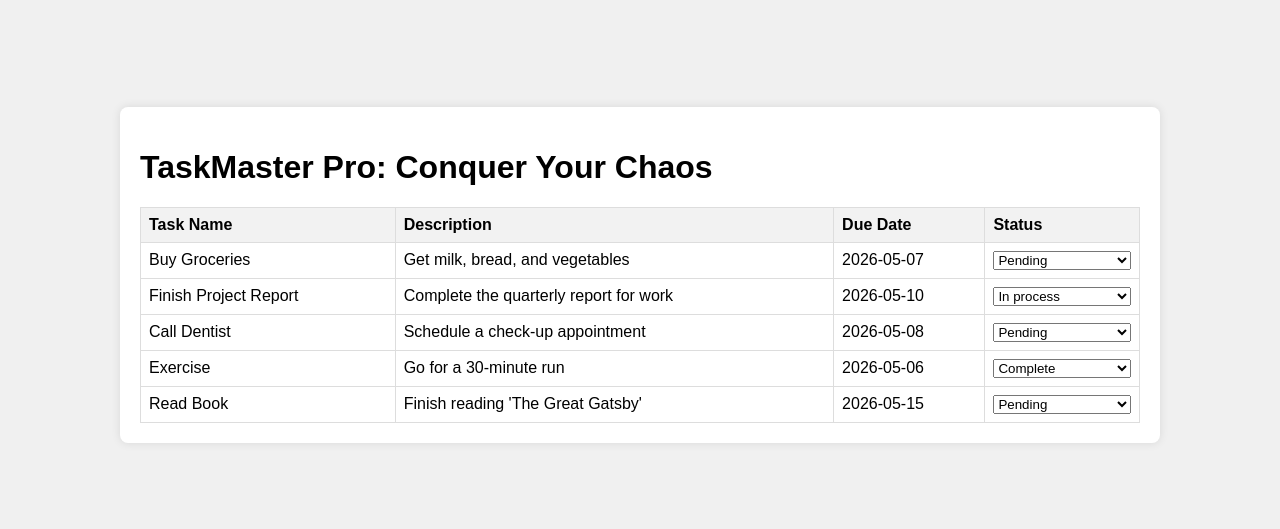
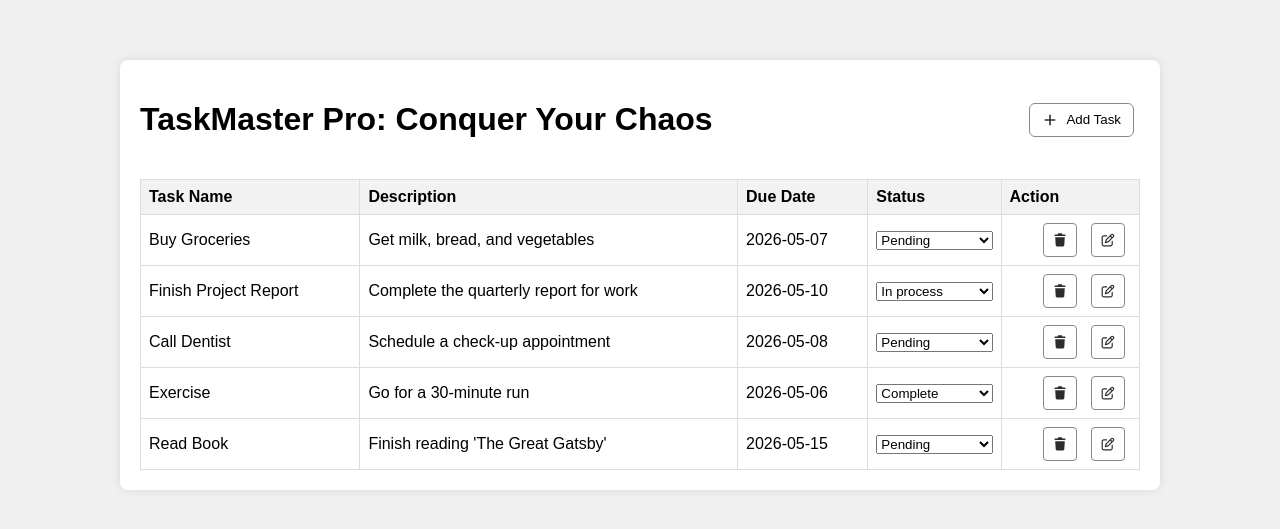
Before and after one commit to Ale3241/Task-scheduler, a plain HTML site: page index.html in a window 1280 px wide. Shown: the part 125-654 px from the top of the page. Drawn offline with Linux system fonts and the light colour scheme.

Commit message:
style: add action and add-task buttons
- add buttons for task actions
- style add, edit, and delete buttons
- align action buttons in the table

```diff
--- a/css/style.css
+++ b/css/style.css
@@ -19,7 +19,26 @@ body {
 }
 
 header {
+    display: flex;
+    justify-content: space-between;
+    align-items: center;
     margin-bottom: 20px;
+}
+
+#add-action-button {
+    display: inline-flex;
+    align-items: center;
+    gap: 8px;
+    padding: 8px 12px;
+    border: 1px solid #888;
+    border-radius: 6px;
+    background: #fff;
+    cursor: pointer;
+}
+
+#add-action-button img {
+    width: 16px;
+    height: 16px;
 }
 
 table {
@@ -41,6 +60,55 @@ select {
     width: 100%;
 }
 
-select {
-    width: 100%;
+button {
+    margin-right: 6px;
+    padding: 6px 10px;
+    border: 1px solid #888;
+    border-radius: 4px;
+    background: #fff;
+    cursor: pointer;
+    transition: background-color 0.2s ease, border-color 0.2s ease, transform 0.2s ease;
 }
+
+button:hover {
+    background-color: #f5f5f5;
+    border-color: #666;
+    transform: translateY(-1px);
+}
+
+button.action-delete,
+button.action-edit {
+    padding: 8px;
+    border: 1px solid #888;
+    border-radius: 4px;
+    background: #fff;
+}
+
+button.action-delete:hover {
+    background-color: #ffecec;
+    border-color: #d9534f;
+}
+
+button.action-edit:hover {
+    background-color: #eef7ff;
+    border-color: #5bc0de;
+}
+
+button#add-action-button:hover {
+    background-color: #dff0d8;
+    border-color: #5cb85c;
+}
+
+button.action-delete img,
+button.action-edit img {
+    width: 16px;
+    height: 16px;
+    display: block;
+}
+
+#actions {
+    display: flex;
+    gap: 8px;
+    justify-content: flex-end;
+    align-items: center;
+}
--- a/index.html
+++ b/index.html
@@ -10,6 +10,9 @@
   <div class="container">
     <header>
       <h1>TaskMaster Pro: Conquer Your Chaos</h1>
+      <button id="add-action-button" type="button">
+        <img src="assets/icons/plus.svg" alt="Add"> Add Task
+      </button>
     </header>
 
     <table>
@@ -19,6 +22,7 @@
         <th>Description</th>
         <th>Due Date</th>
         <th>Status</th>
+        <th>Action</th>
       </tr>
     </thead>
     <tbody>
@@ -33,6 +37,12 @@
             <option>Complete</option>
           </select>
         </td>
+        <td>
+          <div id="actions">
+            <button class="action-delete"><img src="assets/icons/delete.svg" alt="Delete"></button>
+            <button class="action-edit"><img src="assets/icons/edit.svg" alt="Edit"></button>
+          </div>
+        </td>
       </tr>
       <tr>
         <td>Finish Project Report</td>
@@ -44,6 +54,12 @@
             <option selected>In process</option>
             <option>Complete</option>
           </select>
+        </td>
+        <td>
+          <div id="actions">
+            <button class="action-delete"><img src="assets/icons/delete.svg" alt="Delete"></button>
+            <button class="action-edit"><img src="assets/icons/edit.svg" alt="Edit"></button>
+          </div>
         </td>
       </tr>
       <tr>
@@ -57,6 +73,12 @@
             <option>Complete</option>
           </select>
         </td>
+        <td>
+          <div id="actions">
+            <button class="action-delete"><img src="assets/icons/delete.svg" alt="Delete"></button>
+            <button class="action-edit"><img src="assets/icons/edit.svg" alt="Edit"></button>
+          </div>
+        </td>
       </tr>
       <tr>
         <td>Exercise</td>
@@ -68,6 +90,12 @@
             <option>In process</option>
             <option selected>Complete</option>
           </select>
+        </td>
+        <td>
+          <div id="actions">
+            <button class="action-delete"><img src="assets/icons/delete.svg" alt="Delete"></button>
+            <button class="action-edit"><img src="assets/icons/edit.svg" alt="Edit"></button>
+          </div>
         </td>
       </tr>
       <tr>
@@ -81,6 +109,12 @@
             <option>Complete</option>
           </select>
         </td>
+        <td>
+          <div id="actions">
+            <button class="action-delete"><img src="assets/icons/delete.svg" alt="Delete"></button>
+            <button class="action-edit"><img src="assets/icons/edit.svg" alt="Edit"></button>
+          </div>
+        </td>
       </tr>
     </tbody>
   </table>
```
Also changed, not shown: assets/icons/delete.svg (added), assets/icons/edit.svg (added), assets/icons/plus.svg (added).
